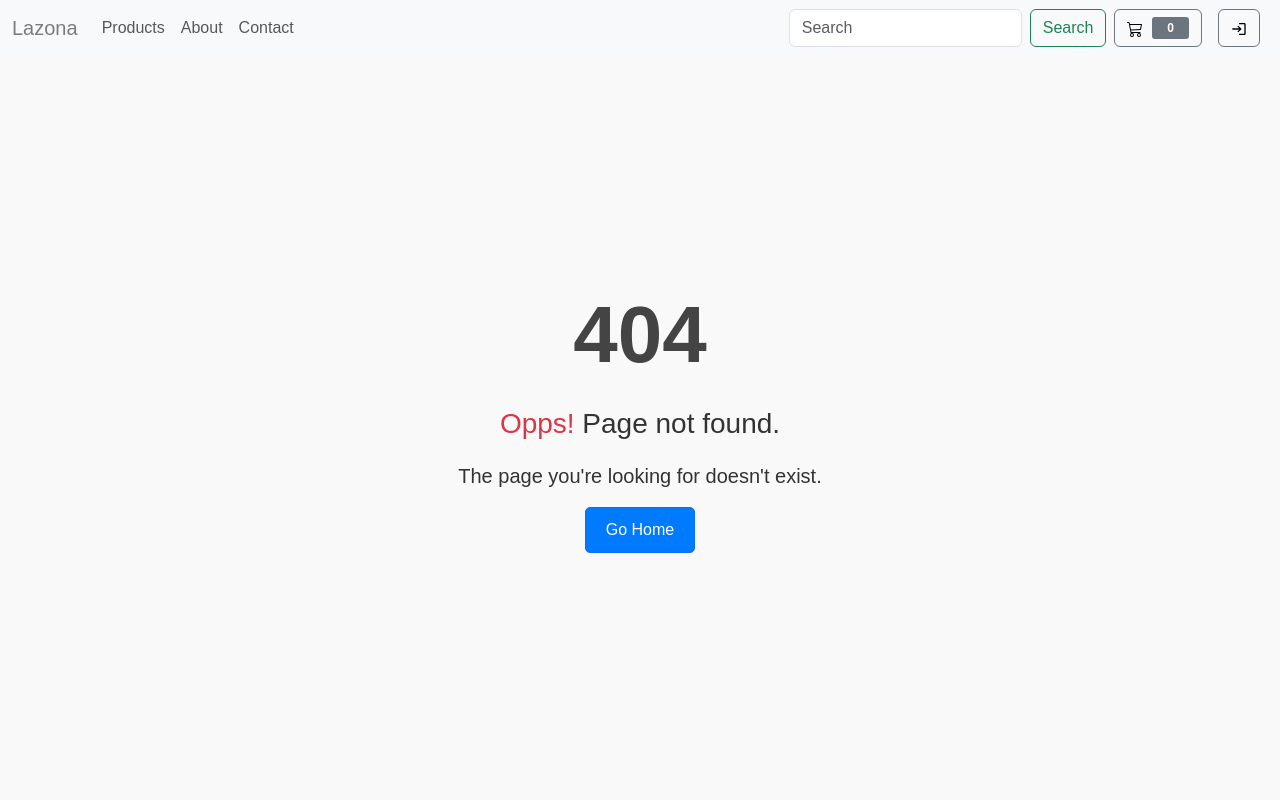
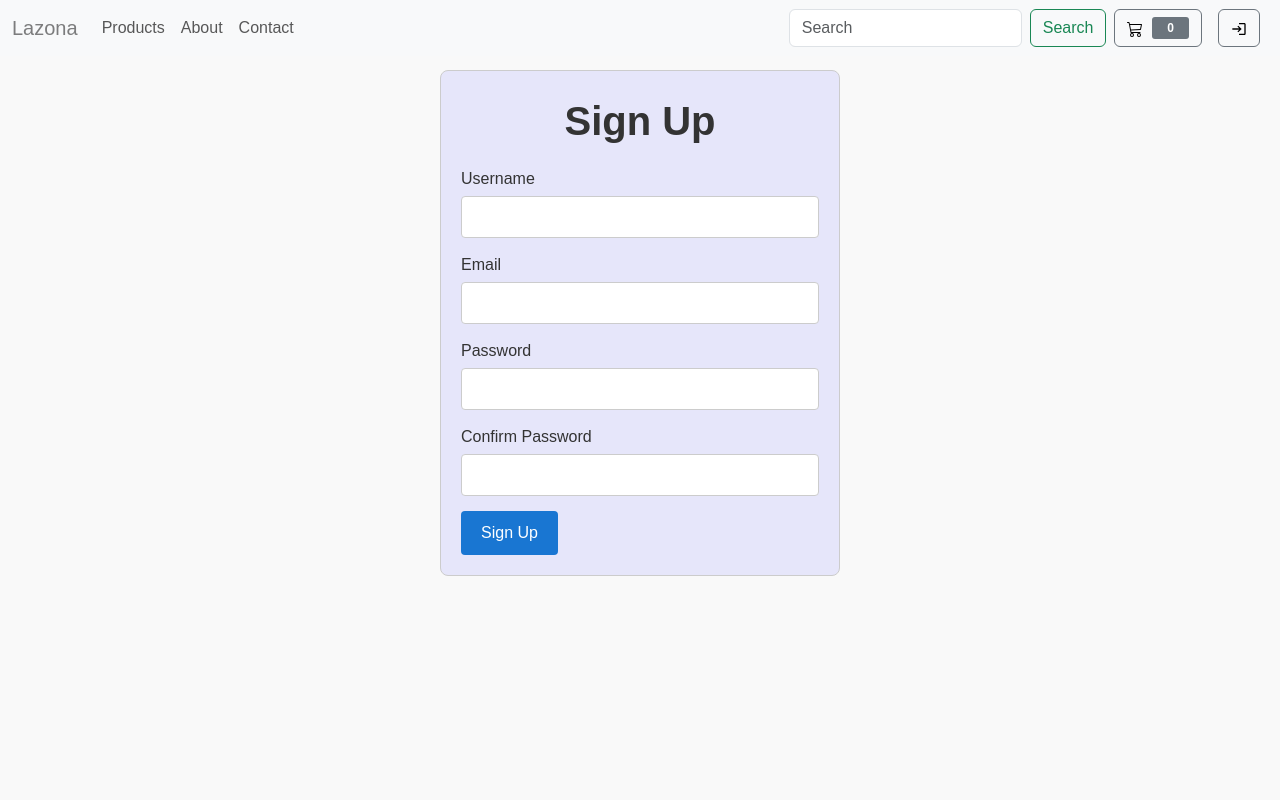
Before and after one commit to adarsha988/lazona, a React (Vite) app in the folder client/: page /signup in a window 1280 px wide. Before the commit this address had no page. Shown: the top 800 px of the page. Built offline with nearby package versions, Linux system fonts and the light colour scheme.

Commit message:
login and signup

```diff
--- a/client/src/App.jsx
+++ b/client/src/App.jsx
@@ -12,6 +12,7 @@ import Checkout from "./pages/Checkout";
 import CheckoutSuccess from "./pages/CheckoutState";
 import Contact from "./pages/Contact";
 import AdminProducts from "./pages/Admin/AdminProducts";
+import SignupPage from "./pages/Signup";
 import { PrivateRoutes } from "./components/Routes";
 
 const adminRoutes = [
@@ -39,6 +40,7 @@ const App = () => {
               msg="transaction failed"/>} />
               <Route path="/contact" element={<Contact />} />
               <Route path="/login" element={<Login />} />
+              <Route path="/signup" element={< SignupPage />} />
               <Route path="/productDetail/:id" element={<ProductDetail />} />
               <Route path="/admin/products" element={<AdminProducts />} />
               <Route path="/products" element={<Products />} />
--- /dev/null
+++ b/client/src/Services/Auth.jsx
@@ -0,0 +1,7 @@
+import { URLS } from "../constants";
+import API from "../utils/api";
+
+export const login = async(payload)=>{
+    const s=URLS.Auth+"/login"
+ return await API.post(URLS.Auth+"/login",payload)
+}
--- a/client/src/constants/index.jsx
+++ b/client/src/constants/index.jsx
@@ -2,6 +2,7 @@ export const SERVER_URL= "http://localhost:4005"
 
 const version="/api/v1"
 export const URLS={
+    Auth:version+"/auth",
     PRODUCTS:version+"/products",
     ORDERS:version+"/orders"
 }
--- a/client/src/pages/Login.jsx
+++ b/client/src/pages/Login.jsx
@@ -1,8 +1,17 @@
 import {Form,Row,Col, Button} from "react-bootstrap"
 import { Link } from "react-router-dom"
+import { loginUser } from "../slices/authSlice";
+import { useCallback, useEffect, useState} from "react";
+import { useDispatch,useSelector } from "react-redux";
 const Login=()=>{
+const dispatch= useDispatch();
+const { isLoggedIn}= useSelector((state)=>state.auth)
+const [signUp,setSignup]=useState({email:"",password:""})
+const handleSubmit=(e)=> {
+  e.preventDefault();
 
-
+ dispatch(loginUser(signUp));
+}
 
   return (
 
@@ -18,13 +27,13 @@ const Login=()=>{
               border: '1px solid #ccc',
               borderRadius: '4px',
             }} >
-          <Form.Control type="email"placeholder="email"></Form.Control>
+          <Form.Control type="email"placeholder="email" value={signUp.email} onChange={(e)=>{  setSignup((prev)=> {return{...prev,email:e.target.value}})}}></Form.Control>
           </Form.Group>
           <Form.Group as={Row}style={{
               border: '1px solid #ccc',
               borderRadius: '4px',
             }} >
-          <Form.Control type="password" placeholder="password"></Form.Control>
+          <Form.Control type="password" placeholder="password" value={signUp.password} onChange={(e)=>{  setSignup((prev)=> {return{...prev,password:e.target.value}})}}></Form.Control>
           </Form.Group>
         </Col>
         <Row >
@@ -56,10 +65,10 @@ const Login=()=>{
         <Col className=" d-grid gap-4 m-4 mt-5">
 
           <Form.Group as={Row} >
-          <Button variant="primary" type="submit"> Sign up</Button>
+          <Button variant="primary" type="submit" onClick={(e)=>handleSubmit(e)} > Sign up</Button>
           </Form.Group>
           <Form.Group xs="auto" >
-            Dont have an account? <Link to="/sign up">Sign up</Link>
+            Dont have an account? <Link to="/signup">Sign up</Link>
           </Form.Group>
         </Col>
 
--- /dev/null
+++ b/client/src/pages/Signup.jsx
@@ -0,0 +1,121 @@
+import React, { useState } from 'react';
+
+const SignupPage = () => {
+  const [formData, setFormData] = useState({
+    username: '',
+    email: '',
+    password: '',
+    confirmPassword: '',
+  });
+  const [errors, setErrors] = useState({});
+  const [submitted, setSubmitted] = useState(false);
+
+  const handleChange = (e) => {
+    const { name, value } = e.target;
+    console.log(name)
+    setFormData({ ...formData, [name]: value });
+  };
+
+  const validate = () => {
+    const newErrors = {};
+    if (!formData.username) newErrors.username = 'Username is required';
+    if (!formData.email) {
+      newErrors.email = 'Email is required';
+    } else if (!/\S+@\S+\.\S+/.test(formData.email)) {
+      newErrors.email = 'Email address is invalid';
+    }
+    if (!formData.password) {
+      newErrors.password = 'Password is required';
+    } else if (formData.password.length < 6) {
+      newErrors.password = 'Password must be at least 6 characters';
+    }
+    if (formData.password !== formData.confirmPassword) {
+      newErrors.confirmPassword = 'Passwords do not match';
+    }
+    return newErrors;
+  };
+
+  const handleSubmit = (e) => {
+    e.preventDefault();
+    const validationErrors = validate();
+    if (Object.keys(validationErrors).length > 0) {
+      setErrors(validationErrors);
+    } else {
+      setErrors({});
+      setSubmitted(true);
+      console.log('Form Data:', formData);
+    }
+  };
+
+  return (
+    <div style={{  backgroundColor: '#E6E6FA',maxWidth: '400px', margin: '50px auto', padding: '20px', border: '1px solid #ccc', borderRadius: '8px' }}>
+      <p className=" text-center fs-1 fw-bold">Sign Up</p>
+      {submitted && <p style={{ color: 'green' }}>Form submitted successfully!</p>}
+      <form onSubmit={handleSubmit}>
+        <div style={{ marginBottom: '15px' }}>
+          <label htmlFor="username">Username</label>
+          <input
+            type="text"
+            id="username"
+            name="username"
+            value={formData.username}
+            onChange={handleChange}
+            style={{
+              border: '1px solid #ccc',
+              borderRadius: '4px',
+             display: 'block', width: '100%', padding: '8px', marginTop: '5px' }}
+          />
+          {errors.username && <small style={{ color: 'red' }}>{errors.username}</small>}
+        </div>
+        <div style={{ marginBottom: '15px' }}>
+          <label htmlFor="email">Email</label>
+          <input
+            type="email"
+            id="email"
+            name="email"
+            value={formData.email}
+            onChange={handleChange}
+            style={{
+              border: '1px solid #ccc',
+              borderRadius: '4px',
+             display: 'block', width: '100%', padding: '8px', marginTop: '5px' }}
+          />
+          {errors.email && <small style={{ color: 'red' }}>{errors.email}</small>}
+        </div>
+        <div style={{ marginBottom: '15px' }}>
+          <label htmlFor="password">Password</label>
+          <input
+            type="password"
+            id="password"
+            name="password"
+            value={formData.password}
+            onChange={handleChange}
+            style={{
+              border: '1px solid #ccc',
+              borderRadius: '4px',
+             display: 'block', width: '100%', padding: '8px', marginTop: '5px' }}          />
+          {errors.password && <small style={{ color: 'red' }}>{errors.password}</small>}
+        </div>
+        <div style={{ marginBottom: '15px' }}>
+          <label htmlFor="confirmPassword">Confirm Password</label>
+          <input
+            type="password"
+            id="confirmPassword"
+            name="confirmPassword"
+            value={formData.confirmPassword}
+            onChange={handleChange}
+            style={{
+              border: '1px solid #ccc',
+              borderRadius: '4px',
+             display: 'block', width: '100%', padding: '8px', marginTop: '5px' }}          />
+          {errors.confirmPassword && <small style={{ color: 'red' }}>{errors.confirmPassword}</small>}
+        </div>
+        <button type="submit" variant="primary" style={{ padding: '10px 20px', backgroundColor: '#1976d2', color: 'white', border: 'none', borderRadius: '4px' }}>
+          Sign Up
+        </button>
+      </form>
+    </div>
+  );
+};
+
+export default SignupPage;
--- /dev/null
+++ b/client/src/slices/authSlice.jsx
@@ -0,0 +1,52 @@
+import {createAsyncThunk, createSlice } from "@reduxjs/toolkit";
+import {login} from "../Services/Auth";
+import { setToken } from "../utils/session";
+const initialState={
+    isLoggedIn:false,
+    error:" ",
+    roles:[],
+    loading: false,
+    user:{},
+
+}
+export const loginUser=createAsyncThunk(
+    "auth/login",
+    async({email,password})=>{
+        console.log({email,password})
+        const resp= await login({email,password});
+          return resp.data;
+
+}
+)
+
+
+
+export const authSlice= createSlice({
+    name:'auth',
+    initialState,
+    reducers:{
+           setIsloggedIn:(state,action)=>{
+               state.isLoggedIn= action.payload;
+           }
+    },
+    extraReducers:(builder)=>{
+        builder
+        .addCase(loginUser.fulfilled,(state,action)=>{
+            state.isLoggedIn=true;
+            state.user=action.payload.data.user;
+            console.log(action.payload.data.token)
+             setToken(action.payload.data.token)
+            state.roles.push(...action.payload.data.user.roles)
+            state.loading= false;
+            })
+        .addCase(loginUser.pending,(state)=>{
+            state.loading= true;})
+        .addCase(loginUser.rejected,(state,action)=>{
+            state.loading= false;
+            state.error= action.error.message;
+        })
+    }
+});
+export const {setIsloggedIn}= authSlice.actions;
+
+export const authReducer =authSlice.reducer;
--- a/client/src/store.jsx
+++ b/client/src/store.jsx
@@ -6,6 +6,7 @@ import {persistStore,persistReducer} from "redux-persist"
 import { cartReducer } from "./slices/cartSlice";
 import { orderReducer } from "./slices/orderSlice";
 import { productReducer } from "./slices/productSlice";
+import { authReducer } from "./slices/authSlice";
 
 const persistConfig={
    key:"root",
@@ -17,9 +18,11 @@ const persistedReducer= persistReducer(persistConfig,cartReducer)
 const persistedproductReducer= persistReducer(persistConfig,productReducer)
 export const store = configureStore({
  reducer:{
+    auth:authReducer,
     cart:persistedReducer,
     products:persistedproductReducer,
     orders:orderReducer,
+
  },
  middleware: (getDefaultMiddleware) =>
    getDefaultMiddleware({
--- /dev/null
+++ b/client/src/utils/session.jsx
@@ -0,0 +1,10 @@
+export const setToken=(token)=>{
+    const saveToken=localStorage.setItem("access_token",token);
+    if (!saveToken) return null;
+  return true;
+}
+export const getToken=()=>{
+    const token=localStorage.getItem("access_token");
+    if (!token) return null;
+  return true;
+}
```
Also changed, not shown: 2 other files (tests, documents, lock files or other folders).
